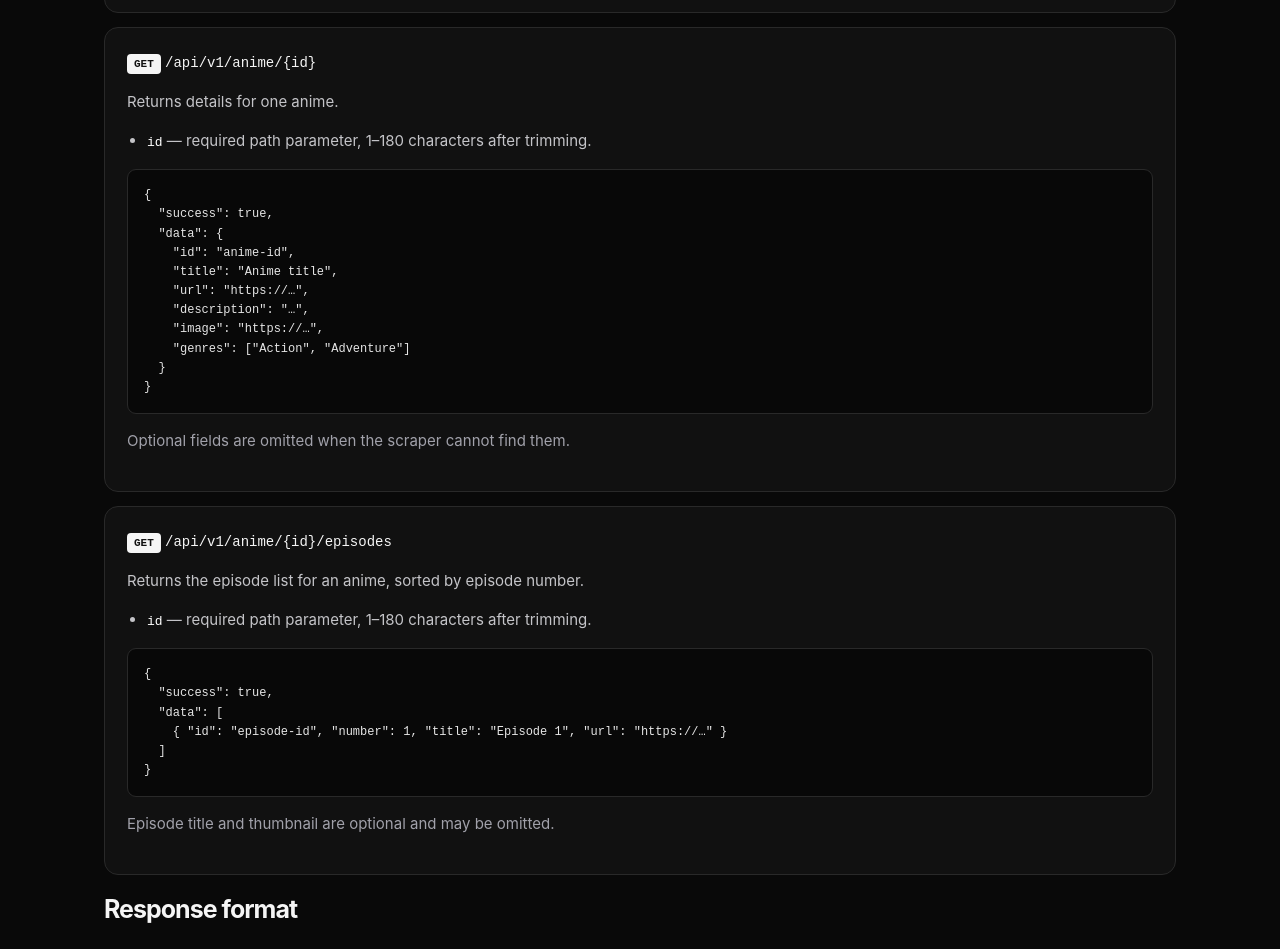
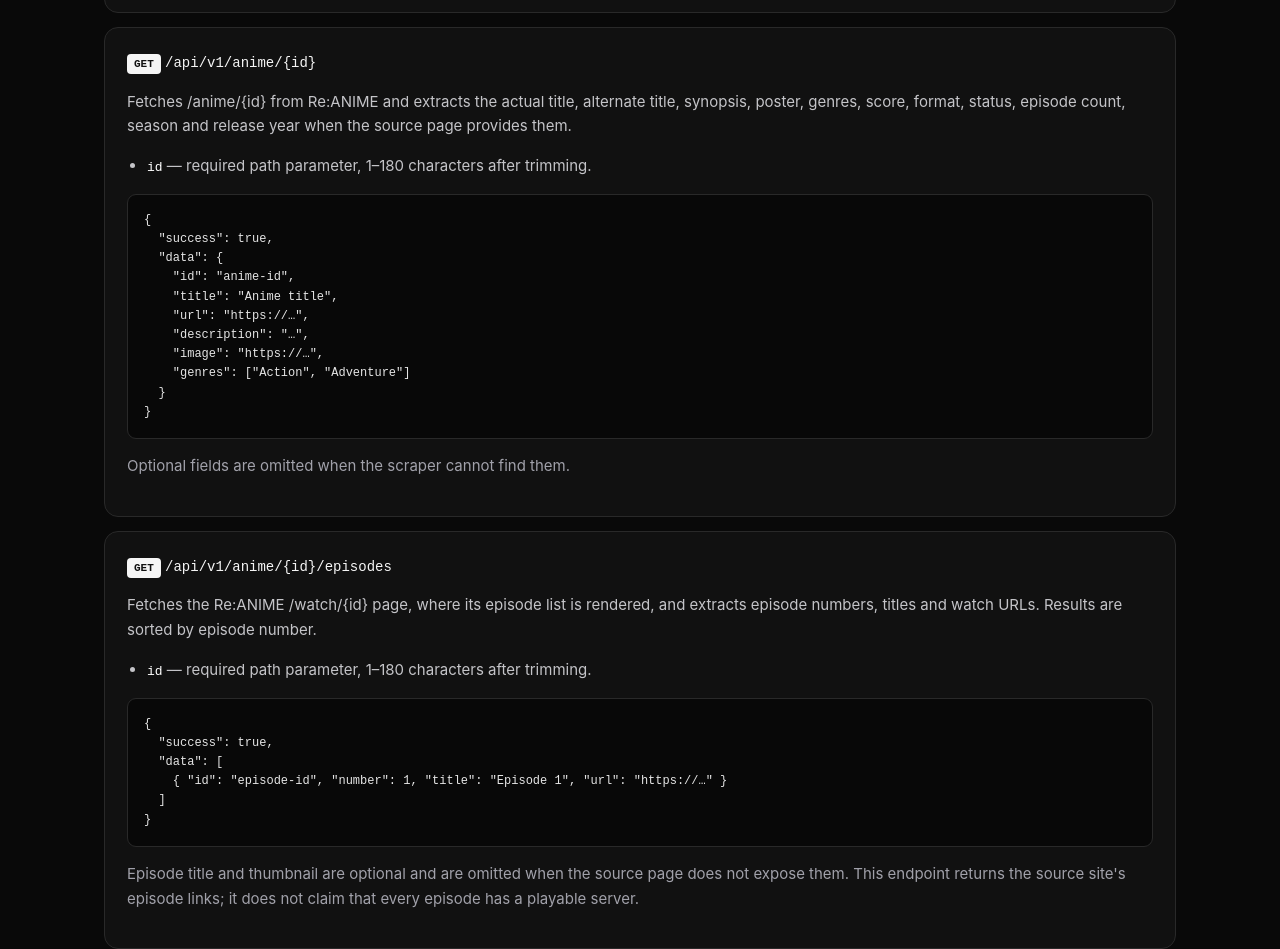
Before and after one commit to piyushbalam2009/reanime-api-v2, a website: page public/docs.html in a window 1280 px wide. Shown: the part 1417-2366 px from the top of the page. Drawn offline with Linux system fonts and the light colour scheme.

Commit message:
Document real ReAnime detail and episode extraction

```diff
--- a/public/docs.html
+++ b/public/docs.html
@@ -34,7 +34,7 @@ footer{border-top:1px solid var(--line);margin-top:50px;padding-top:20px;color:v
     { "id": "anime-id", "title": "Anime title", "url": "https://…", "image": "https://…" }
   ]
 }</pre></div>
-<div class="endpoint"><div><span class="method">GET</span> <span class="path">/api/v1/anime/{id}</span></div><p>Returns details for one anime.</p><ul><li><code>id</code> — required path parameter, 1–180 characters after trimming.</li></ul><pre>{
+<div class="endpoint"><div><span class="method">GET</span> <span class="path">/api/v1/anime/{id}</span></div><p>Fetches /anime/{id} from Re:ANIME and extracts the actual title, alternate title, synopsis, poster, genres, score, format, status, episode count, season and release year when the source page provides them.</p><ul><li><code>id</code> — required path parameter, 1–180 characters after trimming.</li></ul><pre>{
   "success": true,
   "data": {
     "id": "anime-id",
@@ -45,12 +45,12 @@ footer{border-top:1px solid var(--line);margin-top:50px;padding-top:20px;color:v
     "genres": ["Action", "Adventure"]
   }
 }</pre><p class="muted">Optional fields are omitted when the scraper cannot find them.</p></div>
-<div class="endpoint"><div><span class="method">GET</span> <span class="path">/api/v1/anime/{id}/episodes</span></div><p>Returns the episode list for an anime, sorted by episode number.</p><ul><li><code>id</code> — required path parameter, 1–180 characters after trimming.</li></ul><pre>{
+<div class="endpoint"><div><span class="method">GET</span> <span class="path">/api/v1/anime/{id}/episodes</span></div><p>Fetches the Re:ANIME /watch/{id} page, where its episode list is rendered, and extracts episode numbers, titles and watch URLs. Results are sorted by episode number.</p><ul><li><code>id</code> — required path parameter, 1–180 characters after trimming.</li></ul><pre>{
   "success": true,
   "data": [
     { "id": "episode-id", "number": 1, "title": "Episode 1", "url": "https://…" }
   ]
-}</pre><p class="muted">Episode title and thumbnail are optional and may be omitted.</p></div>
+}</pre><p class="muted">Episode title and thumbnail are optional and are omitted when the source page does not expose them. This endpoint returns the source site's episode links; it does not claim that every episode has a playable server.</p></div>
 </section>
 <section><h2>Response format</h2><div class="grid"><div class="card"><h3>Successful response</h3><pre>{ "success": true, "data": … }</pre></div><div class="card"><h3>Error response</h3><pre>{
   "success": false,
```
